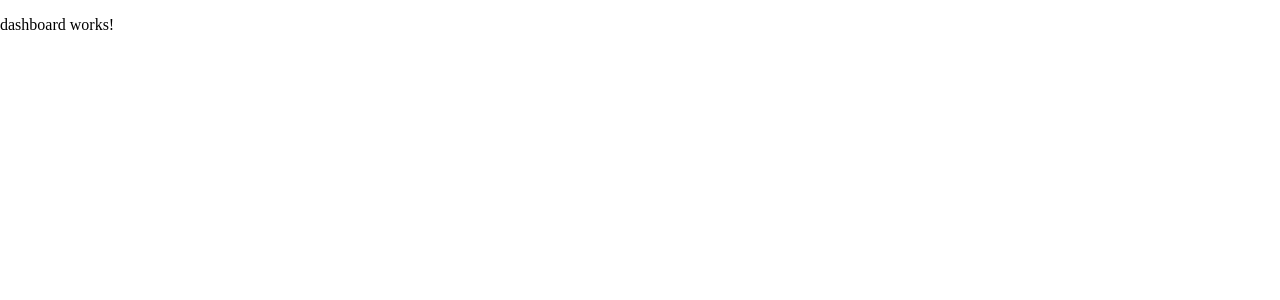
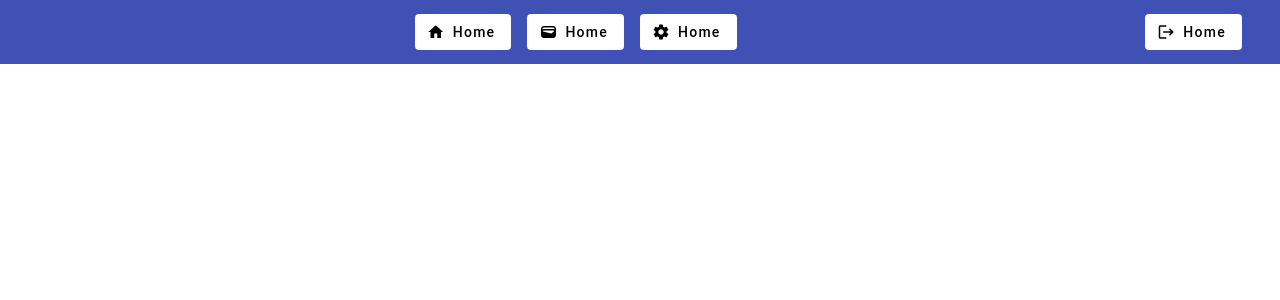
Before and after one commit to DenisKantic/flex_pay_frontend_angular, an Angular app: page /dashboard in a window 1280 px wide. Shown: the top 300 px of the page. Built offline with nearby package versions, Linux system fonts and the light colour scheme.

Commit message:
new branch and created template for navbar

```diff
--- a/src/app/components/dashboard/dashboard.component.html
+++ b/src/app/components/dashboard/dashboard.component.html
@@ -1 +1 @@
-<p>dashboard works!</p>
+<app-navbar />
--- a/src/app/components/dashboard/dashboard.component.ts
+++ b/src/app/components/dashboard/dashboard.component.ts
@@ -1,8 +1,9 @@
 import { Component } from '@angular/core';
+import { NavbarComponent } from './navbar/navbar.component';
 
 @Component({
   selector: 'app-dashboard',
-  imports: [],
+  imports: [NavbarComponent],
   templateUrl: './dashboard.component.html',
   styleUrl: './dashboard.component.css'
 })
--- /dev/null
+++ b/src/app/components/dashboard/navbar/navbar.component.css
@@ -0,0 +1,20 @@
+mat-toolbar{
+    display: flex;
+    align-items: center;
+    justify-content: center;
+}
+
+div{
+    display: flex;
+    width: 90%;
+    align-items: center;
+    justify-content: center;
+}
+
+button{
+    display: flex;
+    margin-right: 1rem;
+    justify-content: center;
+    align-items: center;
+    background-color: green;
+}
--- /dev/null
+++ b/src/app/components/dashboard/navbar/navbar.component.html
@@ -0,0 +1,25 @@
+<mat-toolbar  color="primary">
+  <div>
+    <button mat-flat-button  routerLink="/home">
+      <mat-icon>home</mat-icon>
+      <p>Home</p>
+    </button>
+
+    <button mat-flat-button  routerLink="/home">
+      <mat-icon>wallet</mat-icon>
+      <p>Home</p>
+    </button>
+
+    <button mat-flat-button  routerLink="/home">
+      <mat-icon>settings</mat-icon>
+      <p>Home</p>
+    </button>
+  </div>
+    <span class="spacer"></span>
+
+
+    <button mat-flat-button  routerLink="/home">
+      <mat-icon>logout</mat-icon>
+      <p>Home</p>
+    </button>
+  </mat-toolbar>
--- /dev/null
+++ b/src/app/components/dashboard/navbar/navbar.component.ts
@@ -0,0 +1,22 @@
+import { Component } from '@angular/core';
+import { MatToolbarModule } from '@angular/material/toolbar';
+import { MatIconModule } from '@angular/material/icon';
+import { MatButtonModule } from '@angular/material/button';
+import { MatMenuModule } from '@angular/material/menu';
+
+@Component({
+  selector: 'app-navbar',
+  imports: [
+    MatToolbarModule,
+    MatIconModule,
+    MatButtonModule,
+    MatMenuModule,],
+  templateUrl: './navbar.component.html',
+  styleUrl: './navbar.component.css'
+})
+export class NavbarComponent {
+  logOut() {
+    // Handle log out action here
+    console.log('Logging out...');
+  }
+}
```
Also changed, not shown: 1 other file (tests, documents, lock files or other folders).
